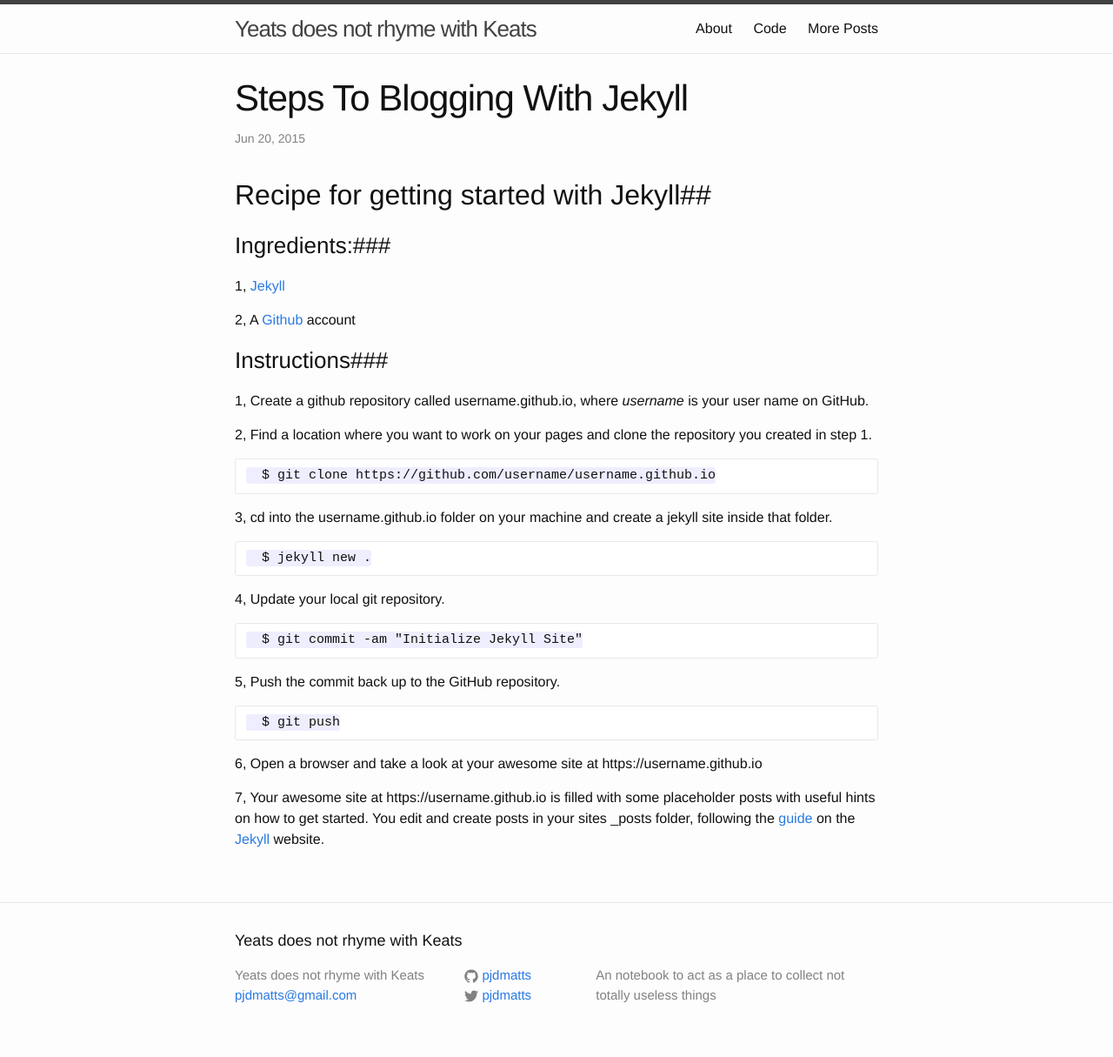
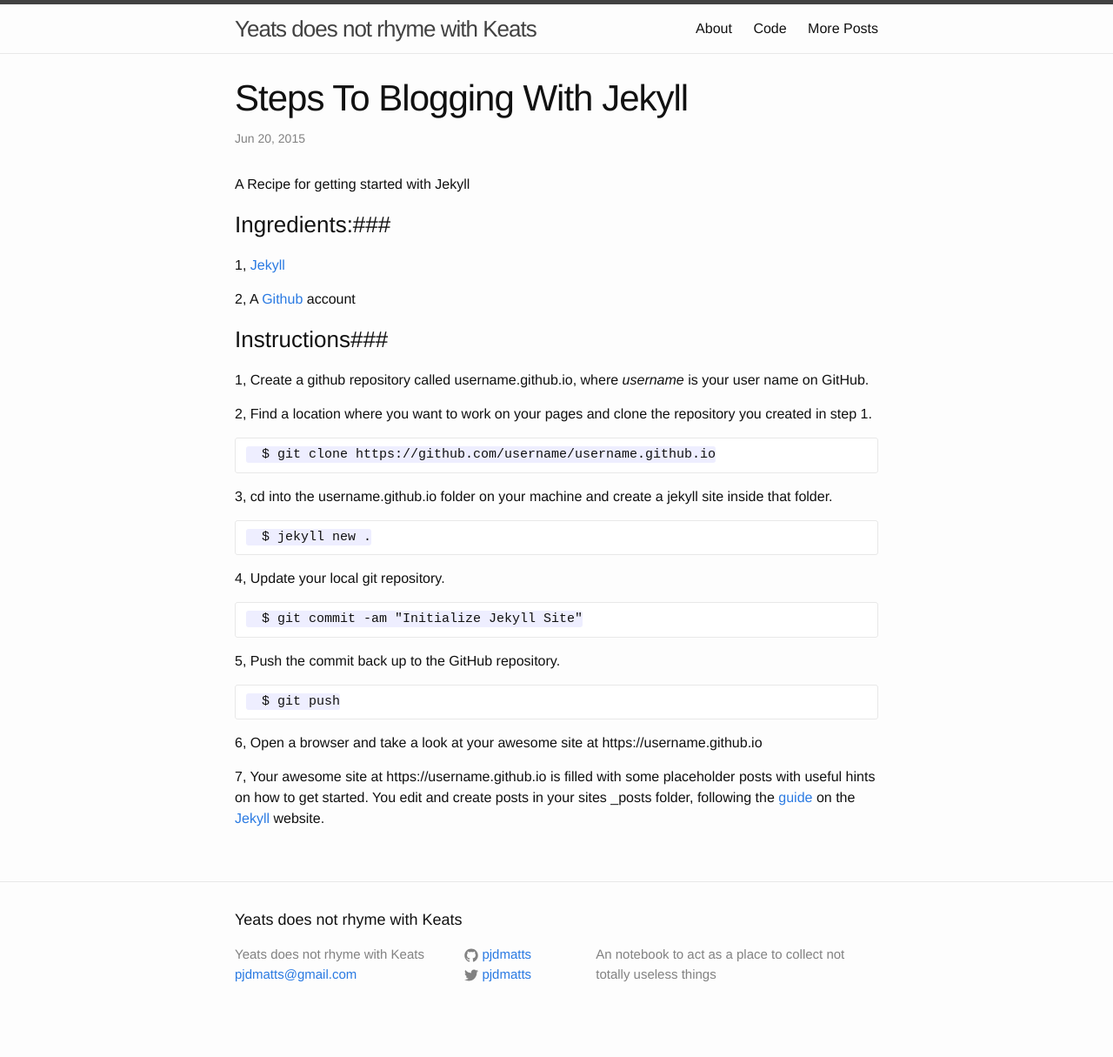
Before and after one commit to pjdmatts/old-blog, a Jekyll site: the page built from _posts/2015-06-20-Steps_to_Jekyll.markdown, in a window 1280 px wide. Shown: the whole page at 87% size. Built offline with Jekyll 4.4.1, drawn with Linux system fonts in a browser that asks for light colours; after the commit the page ends 1191 px from its top, so only the background shows below that.

```diff
--- a/_posts/2015-06-20-Steps_to_Jekyll.markdown
+++ b/_posts/2015-06-20-Steps_to_Jekyll.markdown
@@ -5,7 +5,7 @@ date:   2015-06-20 19:44:00
 categories: jekyll blogging
 ---
 
-##Recipe for getting started with Jekyll##
+A Recipe for getting started with Jekyll
 
 ###Ingredients:###
 
```
